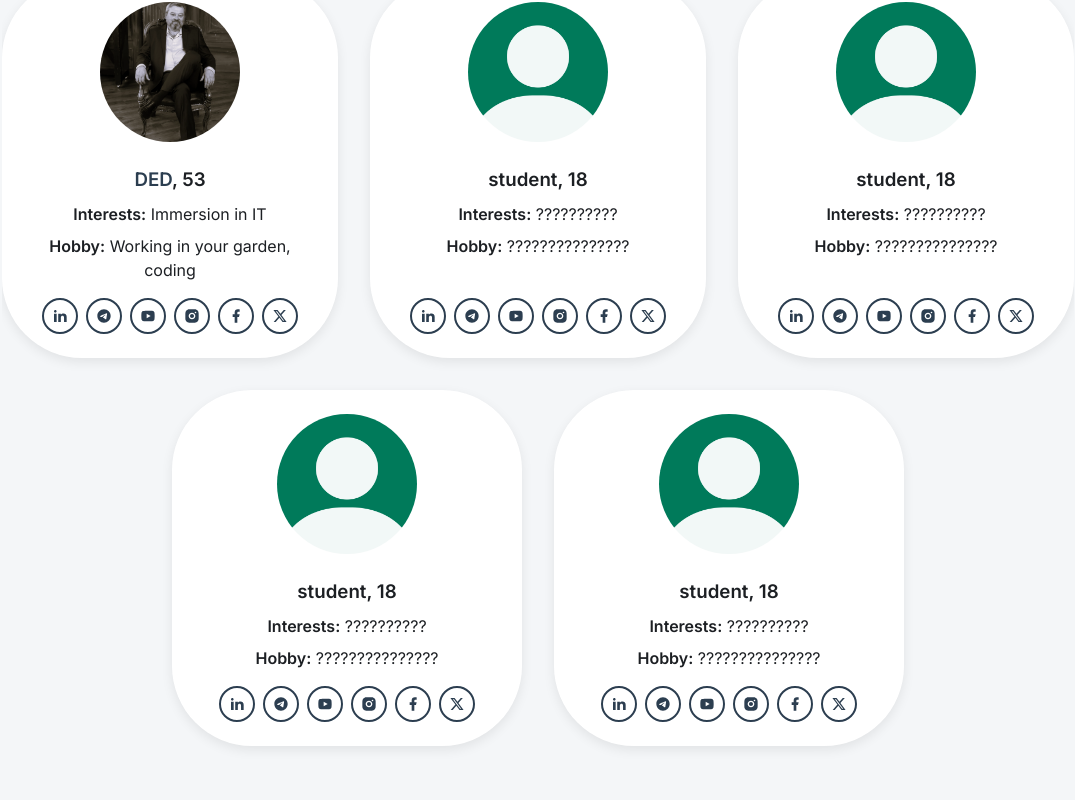
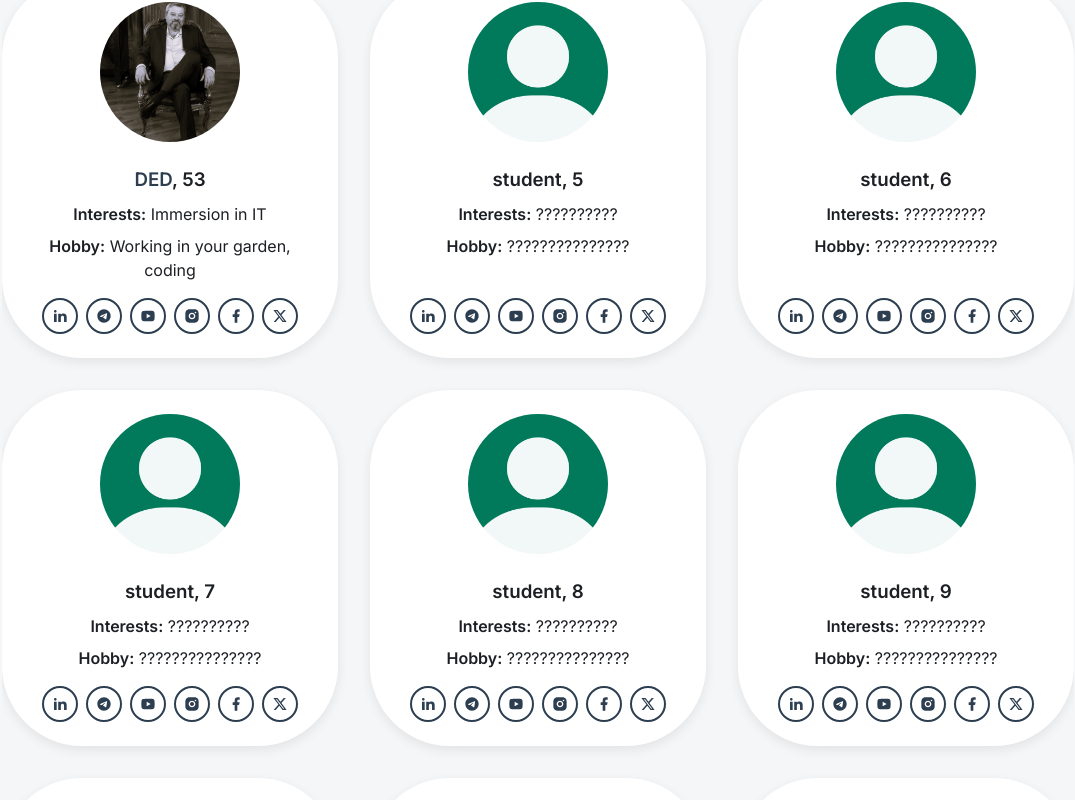
Before and after one commit to Ded-Goit/my-book-site, a Next.js app: page /team in a window 1280 px wide. Shown: the part 870-1670 px from the top of the page, without its empty margins (102-1177 px from the left). Built offline with nearby package versions, Linux system fonts and the light colour scheme.

Commit message:
edit team

```diff
--- a/app/team/page.tsx
+++ b/app/team/page.tsx
@@ -79,7 +79,7 @@ const team = [
   },
   {
     name: "student",
-    age: 18,
+    age: 5,
     interests: "??????????",
     photo: "/team/image.png",
     hobby: "???????????????",
@@ -95,7 +95,7 @@ const team = [
   },
   {
     name: "student",
-    age: 18,
+    age: 6,
     interests: "??????????",
     photo: "/team/image.png",
     hobby: "???????????????",
@@ -111,7 +111,7 @@ const team = [
   },
   {
     name: "student",
-    age: 18,
+    age: 7,
     interests: "??????????",
     photo: "/team/image.png",
     hobby: "???????????????",
@@ -127,7 +127,87 @@ const team = [
   },
   {
     name: "student",
-    age: 18,
+    age: 8,
+    interests: "??????????",
+    photo: "/team/image.png",
+    hobby: "???????????????",
+    email: "",
+    socials: {
+      linkedin: "https://linkedin.com/",
+      telegram: "https://t.me/",
+      youtube: "https://youtube.com/",
+      instagram: "https://instagram.com/",
+      facebook: "https://facebook.com/",
+      twitter: "https://twitter.com/",
+    },
+  },
+  {
+    name: "student",
+    age: 9,
+    interests: "??????????",
+    photo: "/team/image.png",
+    hobby: "???????????????",
+    email: "",
+    socials: {
+      linkedin: "https://linkedin.com/",
+      telegram: "https://t.me/",
+      youtube: "https://youtube.com/",
+      instagram: "https://instagram.com/",
+      facebook: "https://facebook.com/",
+      twitter: "https://twitter.com/",
+    },
+  },
+  {
+    name: "student",
+    age: 10,
+    interests: "??????????",
+    photo: "/team/image.png",
+    hobby: "???????????????",
+    email: "",
+    socials: {
+      linkedin: "https://linkedin.com/",
+      telegram: "https://t.me/",
+      youtube: "https://youtube.com/",
+      instagram: "https://instagram.com/",
+      facebook: "https://facebook.com/",
+      twitter: "https://twitter.com/",
+    },
+  },
+  {
+    name: "student",
+    age: 11,
+    interests: "??????????",
+    photo: "/team/image.png",
+    hobby: "???????????????",
+    email: "",
+    socials: {
+      linkedin: "https://linkedin.com/",
+      telegram: "https://t.me/",
+      youtube: "https://youtube.com/",
+      instagram: "https://instagram.com/",
+      facebook: "https://facebook.com/",
+      twitter: "https://twitter.com/",
+    },
+  },
+  {
+    name: "student",
+    age: 12,
+    interests: "??????????",
+    photo: "/team/image.png",
+    hobby: "???????????????",
+    email: "",
+    socials: {
+      linkedin: "https://linkedin.com/",
+      telegram: "https://t.me/",
+      youtube: "https://youtube.com/",
+      instagram: "https://instagram.com/",
+      facebook: "https://facebook.com/",
+      twitter: "https://twitter.com/",
+    },
+  },
+  {
+    name: "student",
+    age: 13,
     interests: "??????????",
     photo: "/team/image.png",
     hobby: "???????????????",
```
